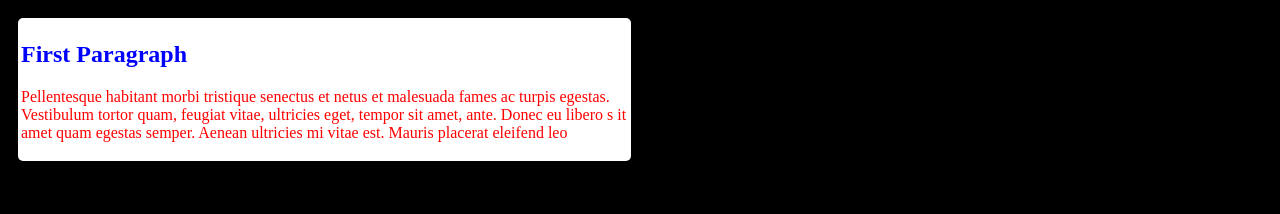
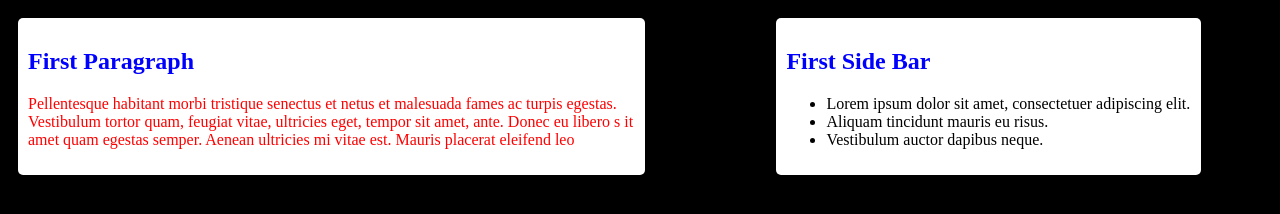
Before and after one commit to robdunn220/DC_Day4, a plain HTML site: page CSSTricks/index.html in a window 1280 px wide. Drawn offline with Linux system fonts and the light colour scheme.

Commit message:
Styling update

```diff
--- a/CSSTricks/cssTrickStyle.css
+++ b/CSSTricks/cssTrickStyle.css
@@ -8,11 +8,17 @@
   height: auto;
 }
 
+.main-content-right {
+  float: right;
+  width: 40%;
+  height: auto;
+}
+
 .box {
   background-color: white;
   width: 80%;
   height: auto;
-  padding: 3px;
+  padding: 10px;
   margin: 10px 0px 10px 10px;
   border-radius: 5px;
 }
--- a/CSSTricks/index.html
+++ b/CSSTricks/index.html
@@ -17,6 +17,17 @@
             </p>
           </div>
       </div>
+
+      <div class="main-content-right">
+        <div class="box">
+          <h2>First Side Bar</h2>
+          <ul>
+            <li>Lorem ipsum dolor sit amet, consectetuer adipiscing elit.</li>
+            <li>Aliquam tincidunt mauris eu risus.</li>
+            <li>Vestibulum auctor dapibus neque.</li>
+          </ul>
+        </div>
+      </div>
     </div>
   </body>
 </html>
```
